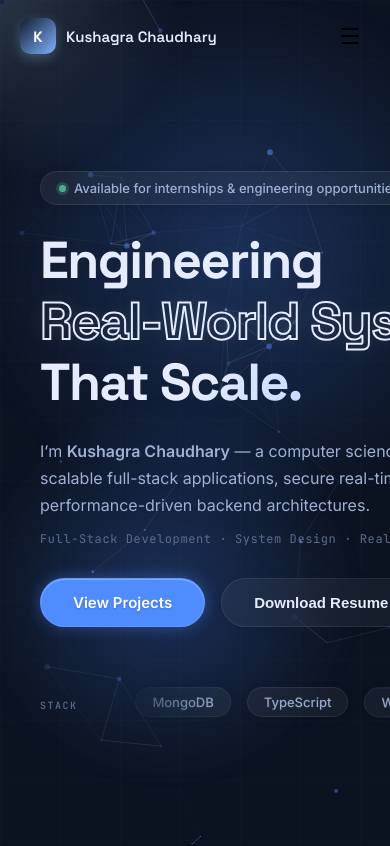
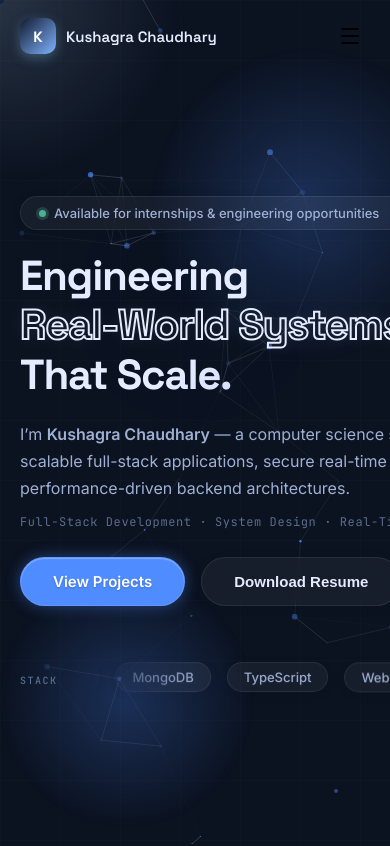
Before and after one commit to Kushagra05Chaudhary/portfolio, a React (Vite) app in the folder client/: page /#home in a window 390 px wide. Shown: the top 846 px of the page. Built offline with nearby package versions, Linux system fonts and the light colour scheme.

Commit message:
UI: Fix mobile view overflow by resolving hardcoded CSS Grid minimums, hero paddings, and font bounds

```diff
--- a/client/src/pages/About.jsx
+++ b/client/src/pages/About.jsx
@@ -31,7 +31,7 @@ const About = () => {
             </h2>
           </div>
 
-          <div style={{ display: 'grid', gridTemplateColumns: 'repeat(auto-fit, minmax(320px, 1fr))', gap: '20px', marginBottom: '100px', alignItems: 'stretch' }}>
+          <div style={{ display: 'grid', gridTemplateColumns: 'repeat(auto-fit, minmax(min(100%, 320px), 1fr))', gap: '20px', marginBottom: '100px', alignItems: 'stretch' }}>
             <div className="philo-card glass-card reveal-up" style={{ padding: '32px', display: 'flex', flexDirection: 'column' }}>
               <div style={{ fontFamily: '"JetBrains Mono", monospace', fontSize: '11px', letterSpacing: '0.15em', color: 'var(--clr-accent-dark)', background: 'rgba(127,179,213,0.10)', border: '1px solid rgba(127,179,213,0.22)', borderRadius: '100px', padding: '4px 12px', width: 'fit-content', marginBottom: '14px' }}>01</div>
               <h3 style={{ fontFamily: '"Space Grotesk", sans-serif', fontSize: '20px', fontWeight: 700, color: 'var(--clr-text-primary)' }}>Learn → Build → Refine</h3>
--- a/client/src/pages/Home.jsx
+++ b/client/src/pages/Home.jsx
@@ -7,22 +7,22 @@ const Home = () => {
 
   return (
     <main>
-      <section className="hero" style={{ position: 'relative', minHeight: 'calc(100vh - var(--navbar-h))', display: 'flex', alignItems: 'center', padding: '0 40px' }}>
+      <section className="hero hero-container" style={{ position: 'relative', minHeight: 'calc(100vh - var(--navbar-h))', display: 'flex', alignItems: 'center' }}>
 
         {/* Glass orbs & Soft Center Glow */}
         <div style={{ position: 'absolute', top: '30%', left: '50%', transform: 'translate(-50%, -50%)', width: '40vw', height: '40vw', background: 'radial-gradient(circle, var(--clr-glow) 0%, transparent 60%)', filter: 'blur(80px)', opacity: 0.35, zIndex: 1, pointerEvents: 'none' }}></div>
-        <div className="glass-orb" style={{ width: '560px', height: '560px', top: '-120px', right: '-100px', animation: 'orbFloat 18s linear infinite', position: 'absolute', borderRadius: '50%', background: 'radial-gradient(circle, var(--clr-glow) 0%, transparent 70%)', filter: 'blur(1px)', pointerEvents: 'none', zIndex: 1 }}></div>
-        <div className="glass-orb" style={{ width: '400px', height: '400px', bottom: '10%', left: '-60px', animation: 'orbFloat 22s linear infinite reverse', position: 'absolute', borderRadius: '50%', background: 'radial-gradient(circle, var(--clr-glow) 0%, transparent 70%)', filter: 'blur(1px)', pointerEvents: 'none', animationDelay: '-6s', zIndex: 1 }}></div>
+        <div className="glass-orb glass-orb-1" style={{ animation: 'orbFloat 18s linear infinite', position: 'absolute', borderRadius: '50%', background: 'radial-gradient(circle, var(--clr-glow) 0%, transparent 70%)', filter: 'blur(1px)', pointerEvents: 'none', zIndex: 1 }}></div>
+        <div className="glass-orb glass-orb-2" style={{ animation: 'orbFloat 22s linear infinite reverse', position: 'absolute', borderRadius: '50%', background: 'radial-gradient(circle, var(--clr-glow) 0%, transparent 70%)', filter: 'blur(1px)', pointerEvents: 'none', animationDelay: '-6s', zIndex: 1 }}></div>
 
-        <div className="hero-content" style={{ position: 'relative', zIndex: 2, maxWidth: '820px', margin: '0 auto', display: 'flex', flexDirection: 'column', gap: '28px' }}>
-          <div className="hero-badge reveal-fade" style={{ display: 'inline-flex', alignItems: 'center', gap: '8px', background: 'var(--clr-glass)', border: '1px solid var(--clr-border)', backdropFilter: 'blur(12px)', borderRadius: '100px', padding: '8px 18px', fontSize: '13px', fontWeight: 500, color: 'var(--clr-text-sec)', width: 'fit-content', boxShadow: 'var(--shadow-sm)' }}>
+        <div className="hero-content" style={{ position: 'relative', zIndex: 2, maxWidth: '820px', margin: '0 auto', display: 'flex', flexDirection: 'column', gap: '24px' }}>
+          <div className="hero-badge reveal-fade" style={{ display: 'inline-flex', alignItems: 'center', gap: '8px', background: 'var(--clr-glass)', border: '1px solid var(--clr-border)', backdropFilter: 'blur(12px)', borderRadius: '100px', padding: '8px 18px', fontSize: '13px', fontWeight: 500, color: 'var(--clr-text-sec)', width: 'auto', maxWidth: '100%', boxShadow: 'var(--shadow-sm)', flexWrap: 'wrap' }}>
             <span style={{ width: '7px', height: '7px', borderRadius: '50%', background: '#4CAF90', boxShadow: '0 0 0 3px rgba(76,175,144,0.25)' }}></span>
             <span>Available for internships & engineering opportunities</span>
           </div>
 
-          <h1 className="hero-headline" style={{ fontFamily: '"Space Grotesk", sans-serif', fontSize: 'clamp(52px, 7vw, 96px)', lineHeight: 1.05, letterSpacing: '-0.03em', color: 'var(--clr-text-primary)', display: 'flex', flexDirection: 'column', gap: '0.05em' }}>
+          <h1 className="hero-headline" style={{ fontFamily: '"Space Grotesk", sans-serif', fontSize: 'clamp(42px, 10vw, 96px)', lineHeight: 1.05, letterSpacing: '-0.03em', color: 'var(--clr-text-primary)', display: 'flex', flexDirection: 'column', gap: '0.05em', wordWrap: 'break-word', overflowWrap: 'break-word' }}>
             <span className="reveal-fade" style={{ fontWeight: 900 }}>Engineering</span>
-            <span className="reveal-fade" style={{ color: 'transparent', WebkitTextStroke: '2px var(--clr-text-primary)', textShadow: '0 0 20px rgba(255,255,255,0.1)', fontWeight: 800, animationDelay: '0.1s', lineHeight: 1.2 }}>Real-World Systems</span>
+            <span className="reveal-fade" style={{ color: 'transparent', WebkitTextStroke: '2px var(--clr-text-primary)', textShadow: '0 0 20px rgba(255,255,255,0.1)', fontWeight: 800, animationDelay: '0.1s', lineHeight: 1.2, whiteSpace: 'normal', wordBreak: 'break-word' }}>Real-World Systems</span>
             <span className="reveal-fade" style={{ fontWeight: 800, background: 'linear-gradient(135deg, var(--clr-text-primary) 20%, var(--clr-accent) 100%)', WebkitBackgroundClip: 'text', WebkitTextFillColor: 'transparent', animationDelay: '0.2s' }}>That Scale.</span>
           </h1>
 
--- a/client/src/pages/LetsTalk.jsx
+++ b/client/src/pages/LetsTalk.jsx
@@ -47,7 +47,7 @@ const LetsTalk = () => {
   return (
     <main>
       <section className="section" id="contact-section" style={{ paddingTop: '80px', position: 'relative', background: 'linear-gradient(180deg, transparent 0%, rgba(127,179,213,0.08) 50%, transparent 100%)' }}>
-        <div className="container" style={{ display: 'grid', gridTemplateColumns: 'repeat(auto-fit, minmax(400px, 1fr))', gap: '64px', alignItems: 'center' }}>
+        <div className="container" style={{ display: 'grid', gridTemplateColumns: 'repeat(auto-fit, minmax(min(100%, 400px), 1fr))', gap: '64px', alignItems: 'center' }}>
 
           <div className="reveal-up" style={{ paddingTop: '16px' }}>
             <span className="section-tag">Let's Connect</span>
--- a/client/src/pages/Skills.jsx
+++ b/client/src/pages/Skills.jsx
@@ -12,7 +12,7 @@ const Skills = () => {
             </h2>
           </div>
 
-          <div style={{ display: 'grid', gridTemplateColumns: 'repeat(auto-fit, minmax(380px, 1fr))', gap: '48px', alignItems: 'center' }}>
+          <div style={{ display: 'grid', gridTemplateColumns: 'repeat(auto-fit, minmax(min(100%, 380px), 1fr))', gap: '48px', alignItems: 'center' }}>
             <div className="reveal-fade" style={{ display: 'flex', justifyContent: 'center' }}>
               <SkillGraph />
             </div>
--- a/client/src/styles/globals.css
+++ b/client/src/styles/globals.css
@@ -343,6 +343,16 @@ strong {
   }
 }
 
+.hero-container {
+  padding: 0 40px;
+}
+.glass-orb-1 {
+  width: 560px; height: 560px; top: -120px; right: -100px;
+}
+.glass-orb-2 {
+  width: 400px; height: 400px; bottom: 10%; left: -60px;
+}
+
 @media (max-width: 768px) {
   :root {
     --section-gap: 80px;
@@ -355,4 +365,16 @@ strong {
   .section {
     padding: 80px 20px;
   }
+
+  .hero-container {
+    padding: 0 20px !important;
+  }
+
+  .glass-orb-1 {
+    width: 320px !important; height: 320px !important; top: -50px !important; right: -50px !important;
+  }
+
+  .glass-orb-2 {
+    width: 260px !important; height: 260px !important; bottom: 5% !important; left: -30px !important;
+  }
 }
```
Also changed, not shown: client/src/pages/Projects.jsx (+7 -7 lines).
